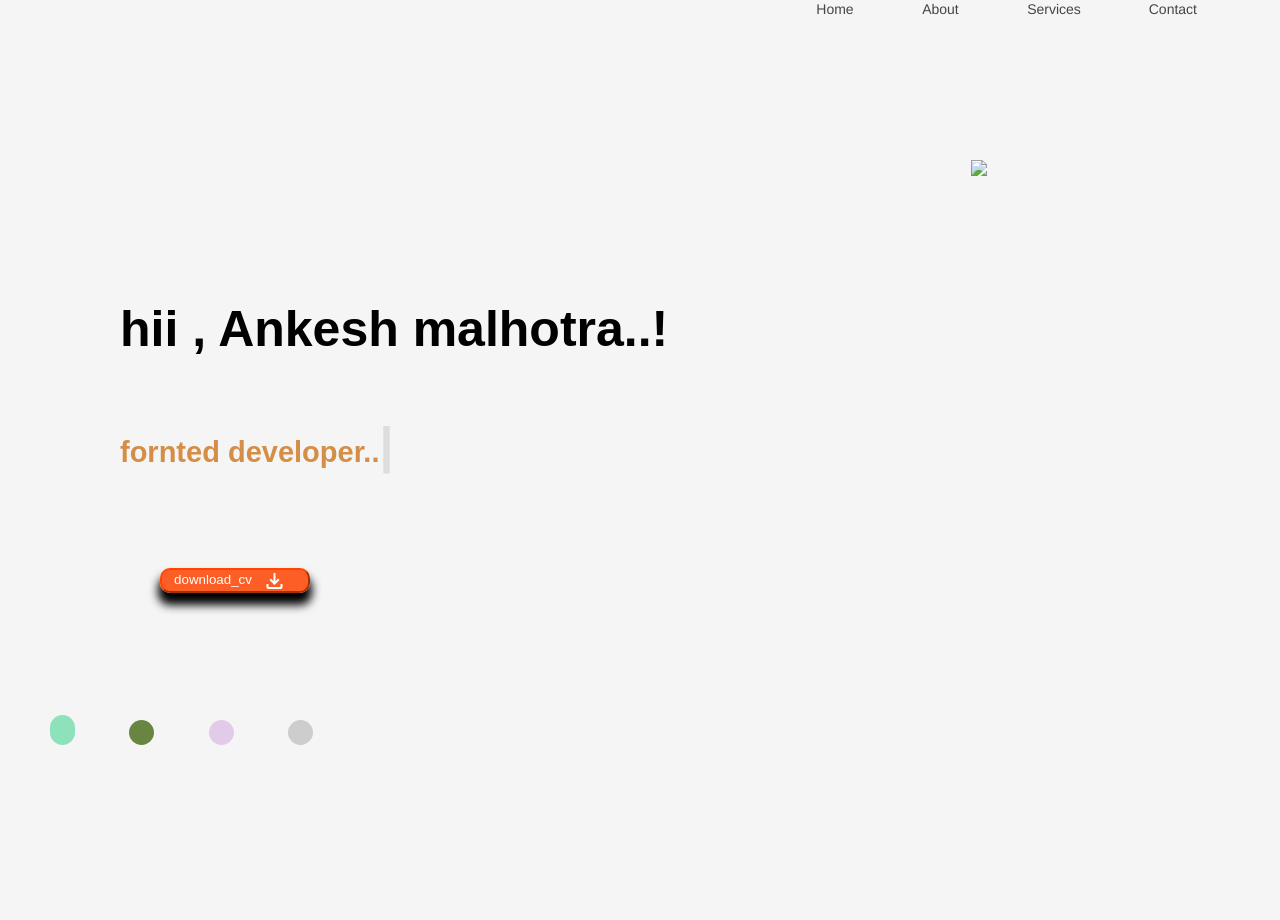
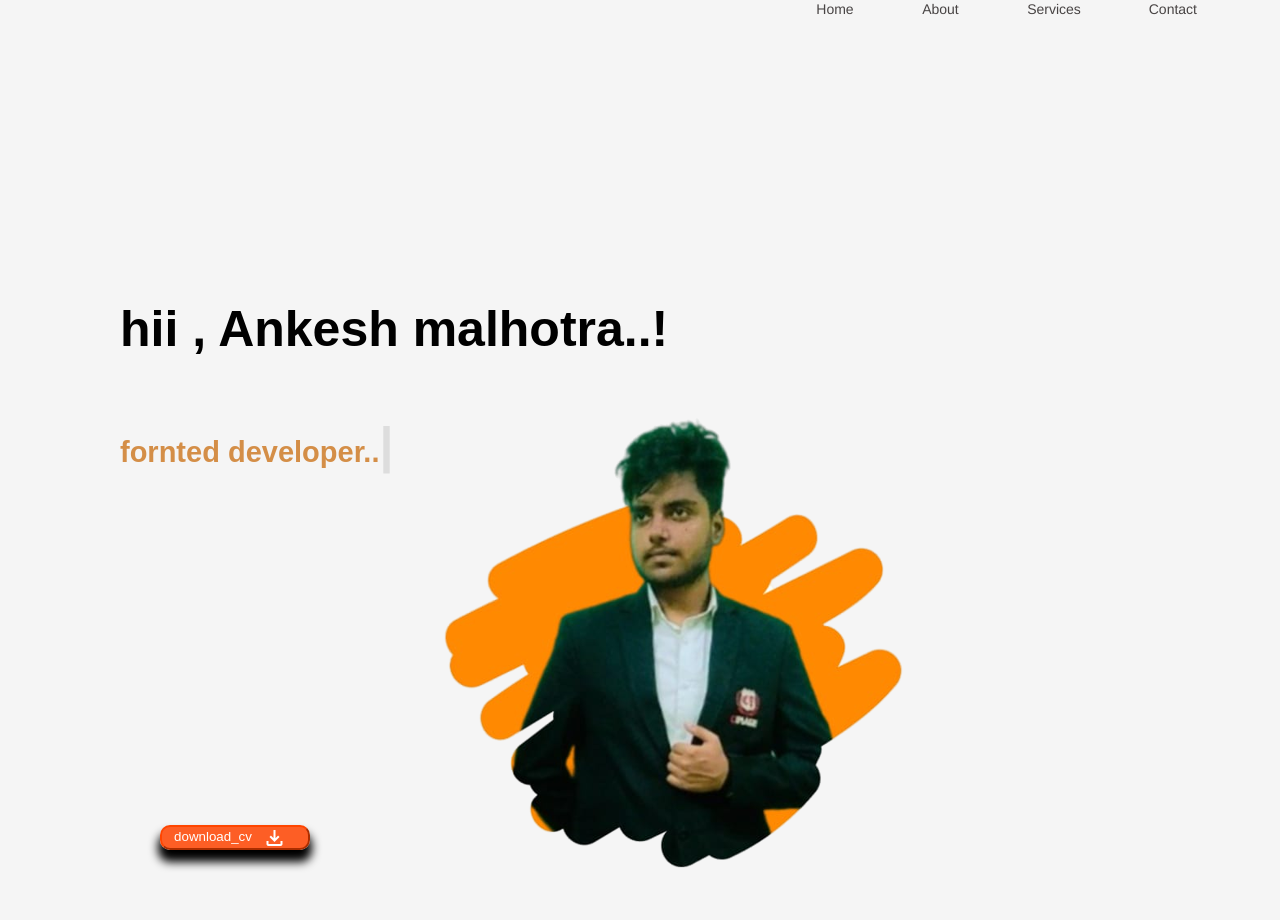
Before and after one commit to ankeshmalhotra/portfolio, a plain HTML site: page index.html in a window 1280 px wide. Shown: the top 920 px of the page. Drawn offline with nearby package versions, Linux system fonts and the light colour scheme; the site is published under a folder, as on GitHub Pages, so addresses that start at the root find nothing.

Commit message:
Update index.html

```diff
--- a/index.html
+++ b/index.html
@@ -41,7 +41,7 @@
                 <span id="element"></span>
             </h2>
             <div class="top_image">
-                <img src="/image1.png">
+                <img src="image1.png">
             </div>
         </div>
         <a href="ankesh_resume.pdf" download="ankesh_resume.pdf"><button class="download_CV"> download_cv<span class="material-symbols-outlined">
```
